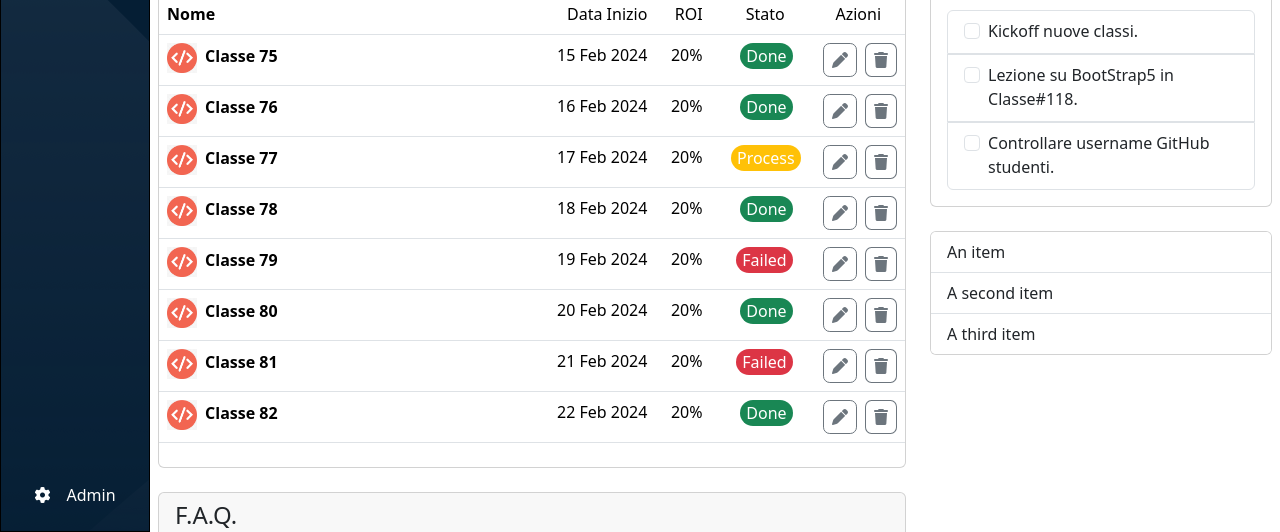
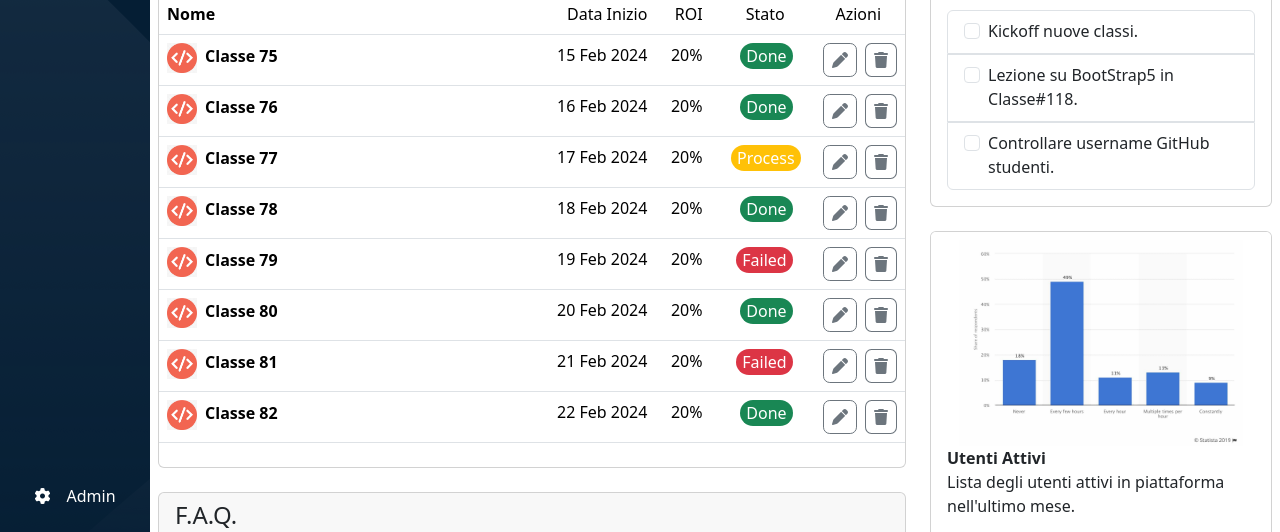
Before and after one commit to AleDelCampo/html-css-bootstrap-dashboard, a plain HTML site: page index.html in a window 1280 px wide. Shown: the part 268-800 px from the top of the page. Drawn offline with nearby package versions, Linux system fonts and the light colour scheme.

Commit message:
esercizio completo e responsivo. mancano bonus e dettagli al momento

```diff
--- a/index.html
+++ b/index.html
@@ -324,9 +324,11 @@
                     <div class="card-box">
                         <div class="card" style="width: 100%;">
                             <ul class="list-group list-group-flush">
-                                <li class="list-group-item">An item</li>
-                                <li class="list-group-item">A second item</li>
-                                <li class="list-group-item">A third item</li>
+                                <li class="list-group-item pb-0"><img class="container" src="img/stats.jpeg" alt=""><span class="fw-bold ">Utenti Attivi</span><p>Lista degli utenti attivi in piattaforma nell'ultimo mese. </p></li>
+                                <li class="list-group-item">Gennaio 1200</li>
+                                <li class="list-group-item">Febbraio 600</li>
+                                <li class="list-group-item">Marzo 1800</li>
+                                <li class="list-group-item"><a href="#">Visualizza report approfondito</a></li>
                             </ul>
                         </div>
                     </div>
--- a/style.css
+++ b/style.css
@@ -131,10 +131,3 @@ main::-webkit-scrollbar {
     }
 
 }
-
-
-
-/*TEST*/
-.container {
-    border: 1px solid black;
-}
```
